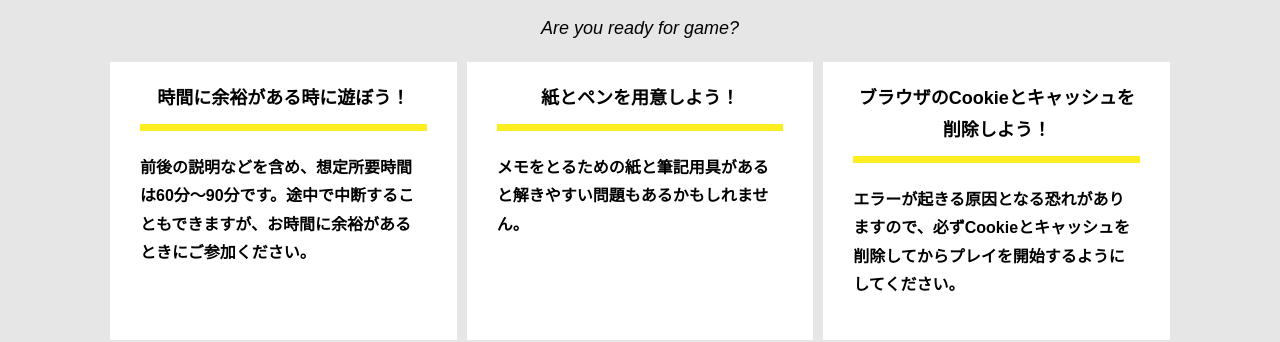
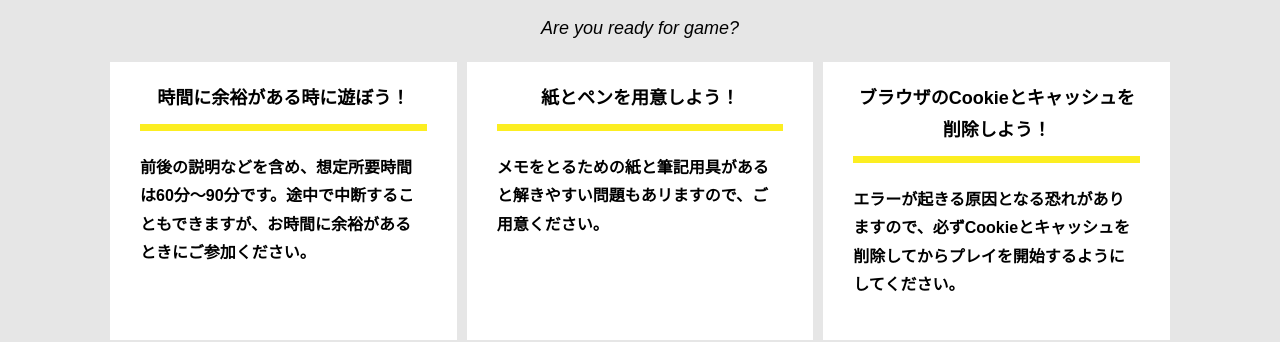
Before and after one commit to riko-sato/alfa_yokohama_G11, a plain HTML site: page index.html in a window 1280 px wide. Shown: the part 1760-2102 px from the top of the page. Drawn offline with Linux system fonts and the light colour scheme.

Commit message:
Update index.html

```diff
--- a/index.html
+++ b/index.html
@@ -71,7 +71,7 @@
           <div class="column">
             <div class="card">
               <h3 class="card__title">紙とペンを用意しよう！</h3>
-              <p class="card__content">メモをとるための紙と筆記用具があると解きやすい問題もあるかもしれません。</p>
+              <p class="card__content">メモをとるための紙と筆記用具があると解きやすい問題もあリますので、ご用意ください。</p>
             </div>
           </div>
           <div class="column">
```
